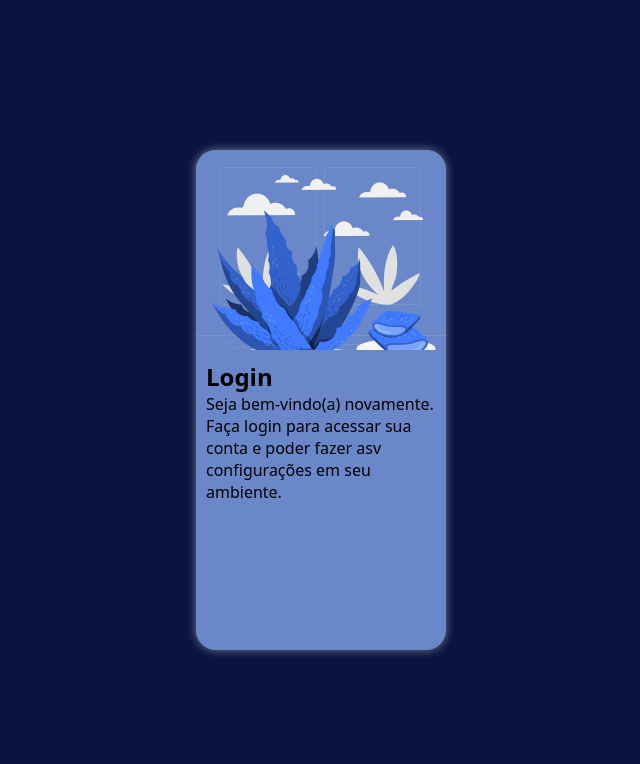
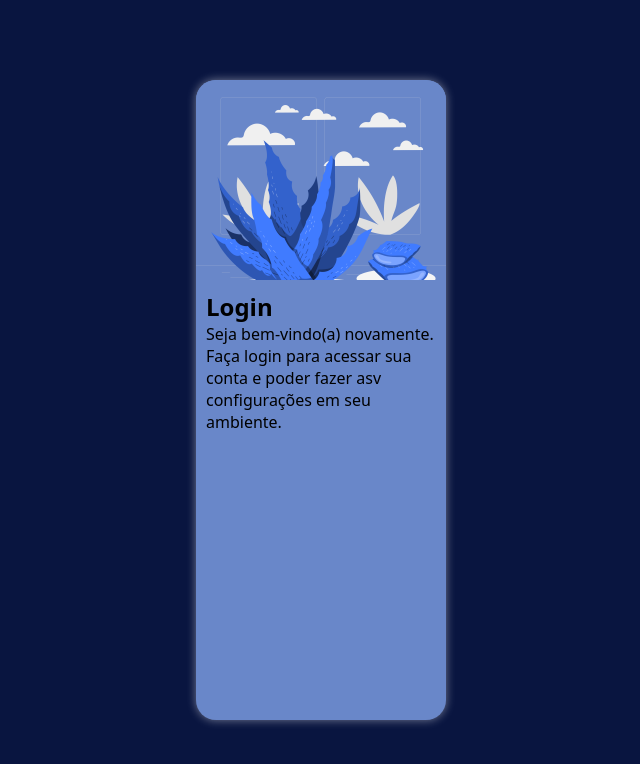
Before and after one commit to teoandre/projeto-login, a plain HTML site: page index.html in a window 1280 px wide. Shown: the whole page, without its empty margins (319-959 px from the left). Drawn offline with Linux system fonts and the light colour scheme.

Commit message:
barra de rolagem

```diff
--- a/estilos/style.css
+++ b/estilos/style.css
@@ -35,7 +35,7 @@ section#login {
     transform: translate(-50%, -50%);
     background-color: var(--cor04);
     width: 250px;
-    height: 500px;
+    height: 80vh;
     border-radius: 20px;
     overflow: hidden;
     box-shadow: 0px 0px 10px rgba(255, 255, 255, 0.445);
```
